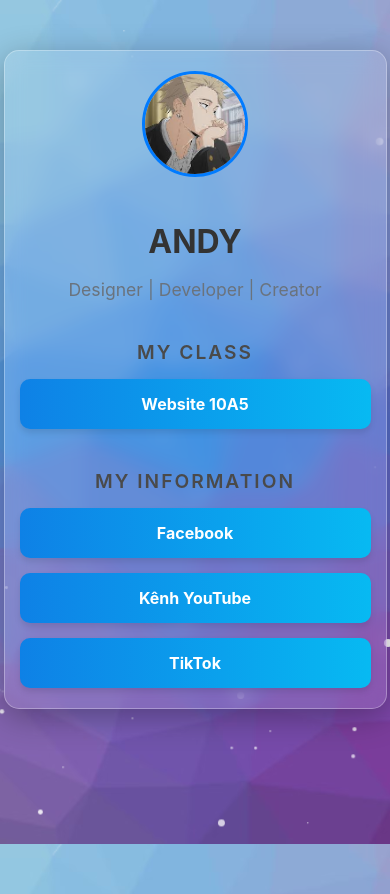
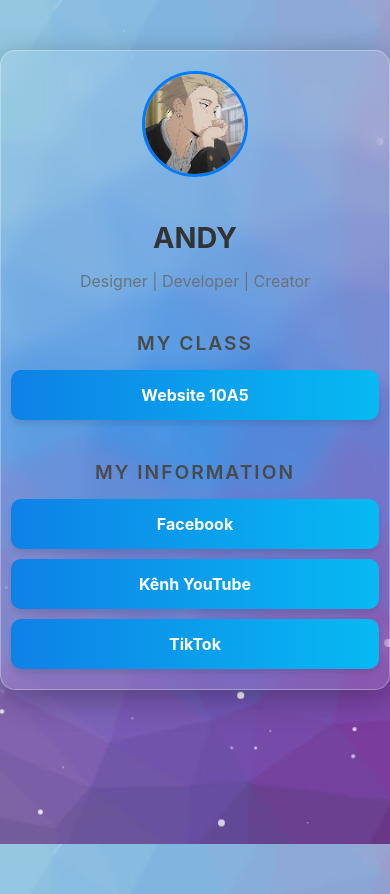
Before and after one commit to kietynho/Bio-Kietynho, a plain HTML site: page index.html in a window 390 px wide. Drawn offline with Linux system fonts and the light colour scheme.

Commit message:
Update style.css

```diff
--- a/style.css
+++ b/style.css
@@ -61,20 +61,20 @@ body {
     height: 100px;
     border-radius: 50%;
     object-fit: cover;
-    margin-bottom: 20px;
+    margin-bottom: 10px;
     border: 3px solid #007bff;
 }
 
 /* Tiêu đề chính */
 h1 {
     color: #333;
-    margin-bottom: 5px;
+    margin-bottom: 2px;
 }
 
 .tagline {
     color: #6a737d;
     font-size: 1.1em;
-    margin-bottom: 30px;
+    margin-bottom: 20px;
 }
 
 /* Tiêu đề mục phụ (My Class, My Information) */
@@ -207,9 +207,29 @@ h2 {
 }
 
 /* Thiết kế cho màn hình điện thoại nhỏ hơn */
-@media (max-width: 480px) {
+@media (max-width: 768px) {
+    /* Điều chỉnh khung chứa nội dung */
     .container {
-        padding: 20px 15px;
+        width: 95%; /* Tăng chiều rộng để tận dụng tối đa màn hình */
+        max-width: 100%; /* Đảm bảo không vượt quá 100% */
+        padding: 20px 10px; /* Giảm padding ngang (trái/phải) */
+
+        /* Đảm bảo nội dung luôn ở giữa nếu có lỗi căn chỉnh */
+        margin-left: auto;
+        margin-right: auto;
+    }
+
+    /* Tùy chọn: Giảm kích thước chữ để dễ đọc hơn trên màn hình nhỏ */
+    h1 {
+        font-size: 1.8em;
+    }
+    .tagline {
+        font-size: 1em;
+    }
+
+    /* Tùy chọn: Giảm khoảng cách cho các nút (gap) */
+    .links {
+        gap: 10px;
     }
 }
 
```
